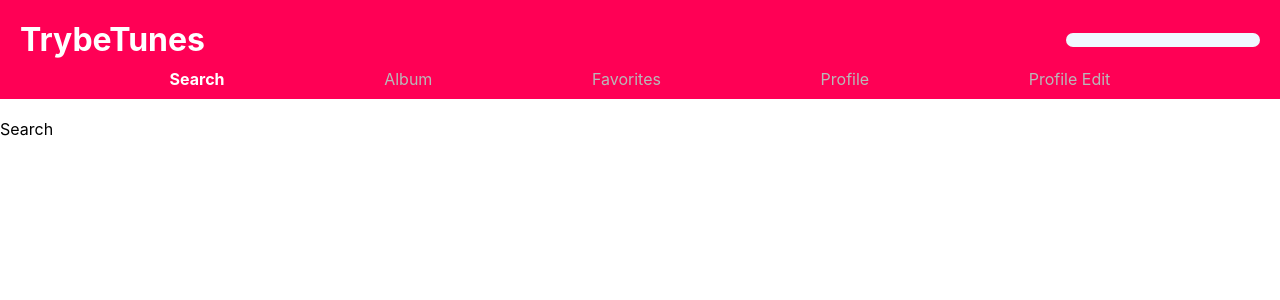
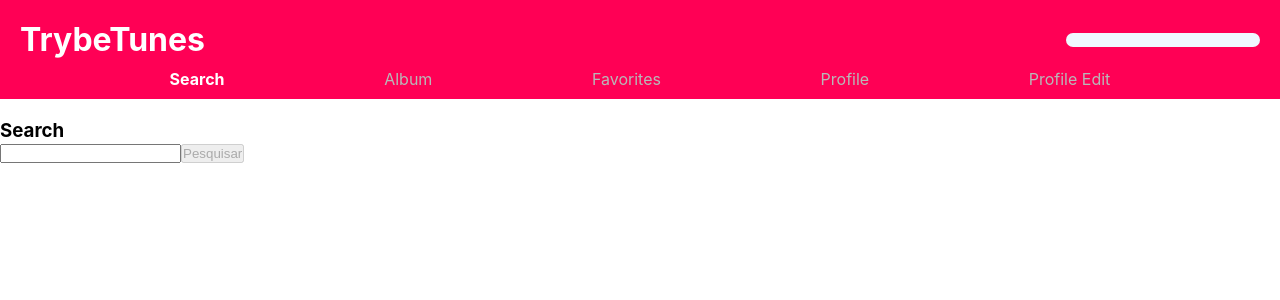
Before and after one commit to Jacqueline-Silva/trybetunes, a React (Create React App) app: page /search in a window 1280 px wide. Shown: the top 300 px of the page. Built offline with nearby package versions, Linux system fonts and the light colour scheme.

Commit message:
Requisito 05 - Crie o formulário para pesquisar artistas

```diff
--- a/src/App.js
+++ b/src/App.js
@@ -17,6 +17,7 @@ class App extends React.Component {
 
     this.state = {
       nameInput: '',
+      nameArtist: '',
       loading: false,
       redirect: false,
     };
@@ -41,12 +42,13 @@ class App extends React.Component {
 
   inputChange({ target }) {
     this.setState({
-      nameInput: target.value,
+      [target.name]: target.value,
     });
+    console.log(target.name, target.value);
   }
 
   render() {
-    const { nameInput, loading, redirect } = this.state;
+    const { nameInput, loading, redirect, nameArtist } = this.state;
 
     return (
       <>
@@ -64,7 +66,12 @@ class App extends React.Component {
             />
           </Route>
 
-          <Route path="/search" component={ Search } />
+          <Route path="/search">
+            <Search
+              inputChange={ this.inputChange }
+              nameArtist={ nameArtist }
+            />
+          </Route>
           <Route path="/album/:id" component={ Album } />
           <Route path="/favorites" component={ Favorites } />
           <Route path="/profile" component={ Profile } exact />
--- a/src/pages/Search.js
+++ b/src/pages/Search.js
@@ -1,13 +1,36 @@
 import React, { Component } from 'react';
+import PropTypes from 'prop-types';
 
 class Search extends Component {
   render() {
+    const { inputChange, nameArtist } = this.props;
+    const min = 2;
+
     return (
       <div data-testid="page-search">
-        Search
+        <h3>Search</h3>
+        <label htmlFor="searchArtist">
+          <input
+            name="nameArtist"
+            data-testid="search-artist-input"
+            onChange={ inputChange }
+          />
+        </label>
+        <button
+          type="submit"
+          data-testid="search-artist-button"
+          disabled={ nameArtist.length < min }
+        >
+          Pesquisar
+        </button>
       </div>
     );
   }
 }
+Search.propTypes = {
+  nameArtist: PropTypes.string.isRequired,
+  inputChange: PropTypes.func.isRequired,
+  // handleClick: PropTypes.func.isRequired,
+};
 
 export default Search;
```
